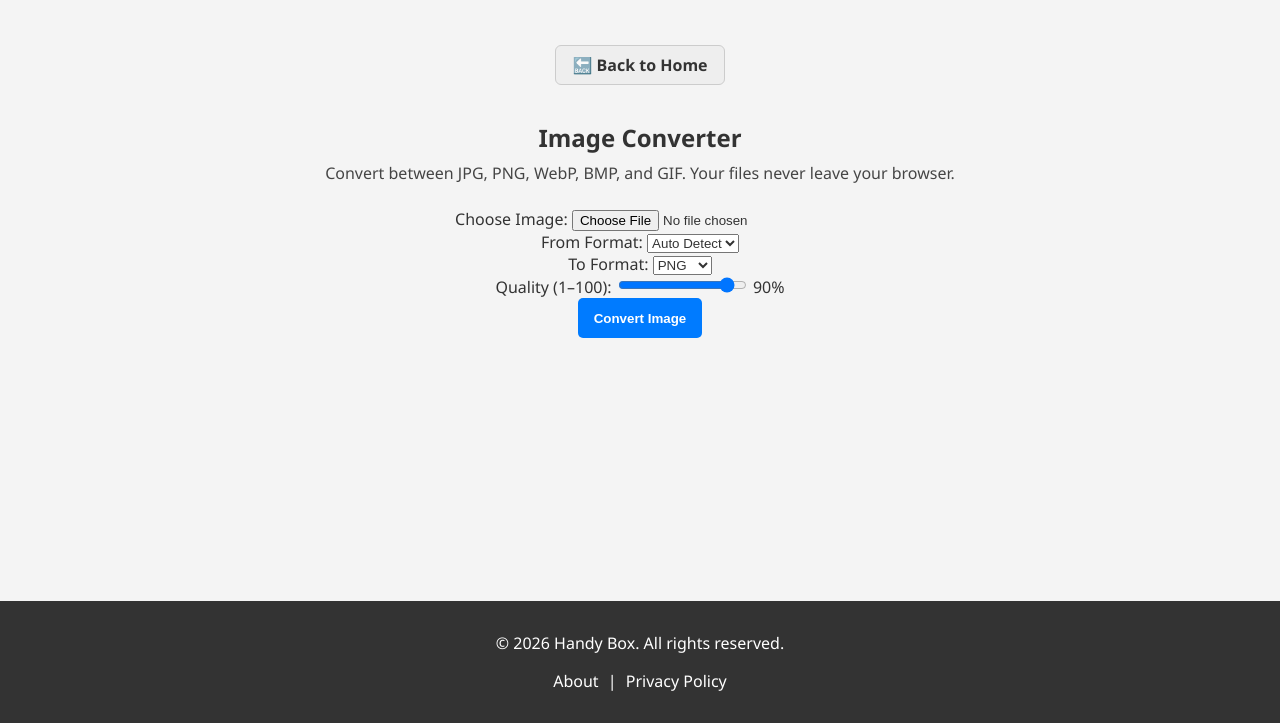
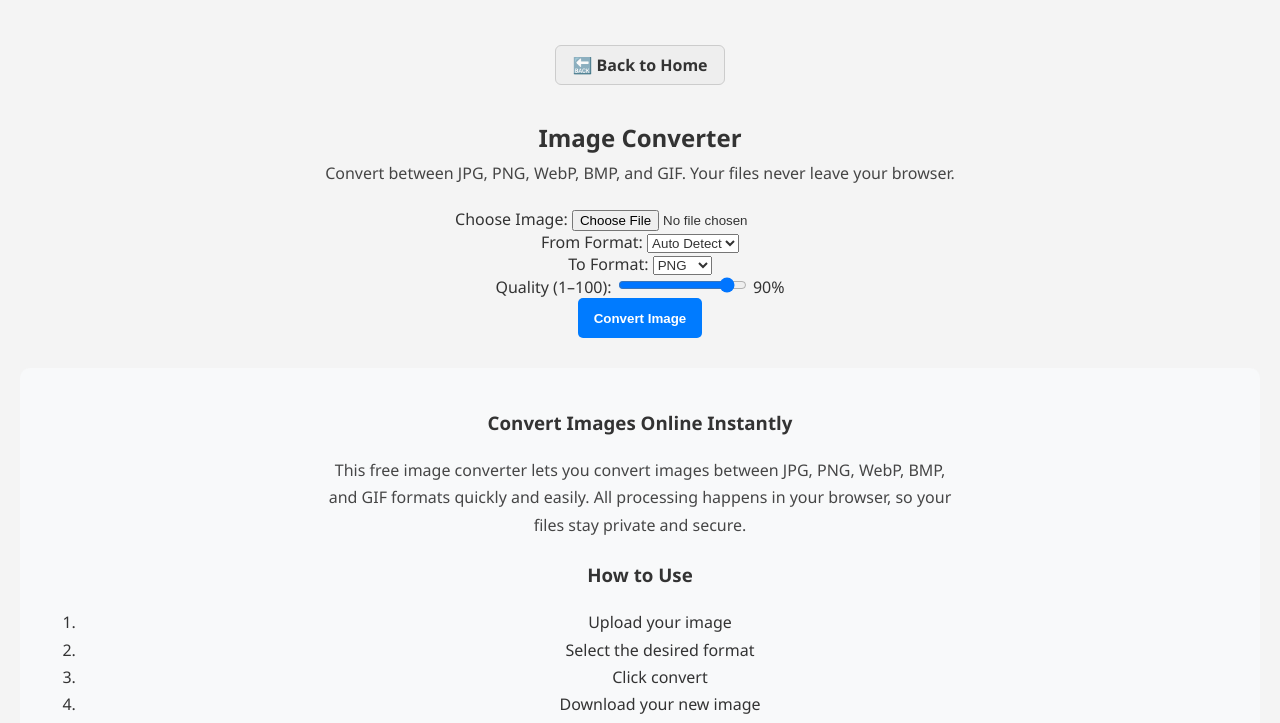
Before and after one commit to handybox774/HandyBox, a website: page image-converter.html in a window 1280 px wide. Shown: the part 77-800 px from the top of the page. Drawn offline with Linux system fonts and the light colour scheme.

Commit message:
Update image-converter.html

```diff
--- a/image-converter.html
+++ b/image-converter.html
@@ -125,6 +125,21 @@
 
     <p id="message"></p>
   </div>
+  <section class="seo-content">
+  <h3>Convert Images Online Instantly</h3>
+  <p>
+    This free image converter lets you convert images between JPG, PNG, WebP, BMP, and GIF formats quickly and easily.
+    All processing happens in your browser, so your files stay private and secure.
+  </p>
+
+  <h3>How to Use</h3>
+  <ol>
+    <li>Upload your image</li>
+    <li>Select the desired format</li>
+    <li>Click convert</li>
+    <li>Download your new image</li>
+  </ol>
+</section>
 </main>
 
 <footer>
```
